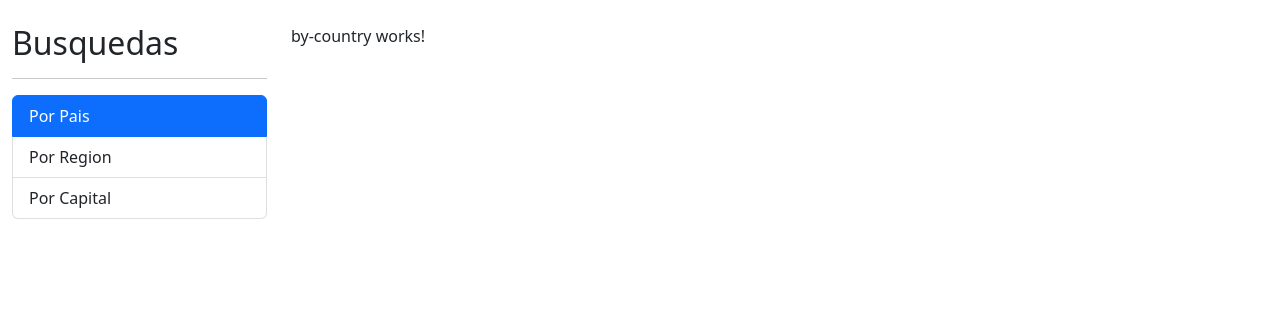
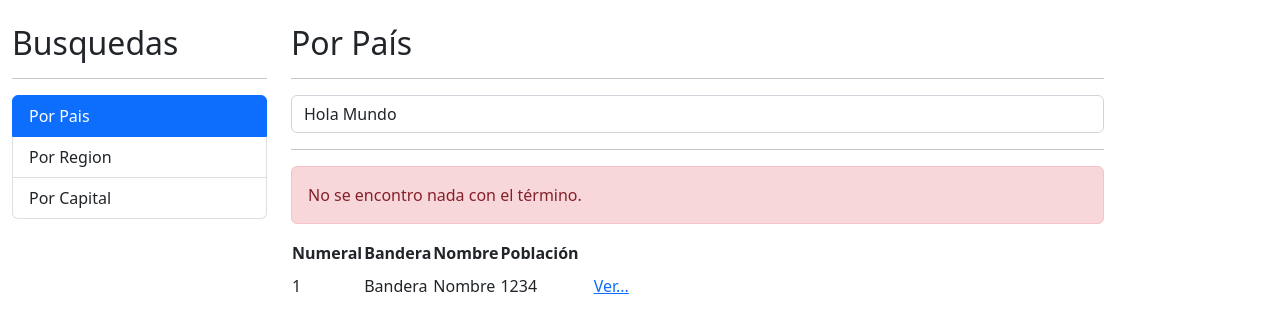
Before and after one commit to CristinaOsorio/paisesApp, an Angular app: page / in a window 1280 px wide. Shown: the top 330 px of the page. Built offline with nearby package versions, Linux system fonts and the light colour scheme.

Commit message:
Diseño de la vista ByPaisComponent

```diff
--- a/src/app/pais/pages/by-country/by-country.component.html
+++ b/src/app/pais/pages/by-country/by-country.component.html
@@ -1 +1,41 @@
-<p>by-country works!</p>
+<h2>Por País</h2>
+<hr />
+<div class="row">
+  <div class="col">
+    <form autocomplete="off" (ngSubmit)="search()">
+      <input type="text" name="word" class="form-control" [(ngModel)]="word" placeholder="Buscar país">
+    </form>
+  </div>
+</div>
+<hr />
+
+<div class="alert alert-danger">
+  No se encontro nada con el término.
+</div>
+
+<div class="row">
+  <div class="col">
+    <table class="table-hover">
+      <thead>
+        <tr>
+          <th>Numeral</th>
+          <th>Bandera</th>
+          <th>Nombre</th>
+          <th>Población</th>
+          <th></th>
+        </tr>
+      </thead>
+      <tbody>
+        <tr>
+          <td>1</td>
+          <td>Bandera</td>
+          <td>Nombre</td>
+          <td>1234</td>
+          <td>
+            <a href="/pais/españa" class="btn btn-link">Ver...</a>
+          </td>
+        </tr>
+      </tbody>
+    </table>
+  </div>
+</div>
--- a/src/app/pais/pages/by-country/by-country.component.ts
+++ b/src/app/pais/pages/by-country/by-country.component.ts
@@ -1,4 +1,4 @@
-import { Component, OnInit } from '@angular/core';
+import { Component } from '@angular/core';
 
 @Component({
   selector: 'app-by-country',
@@ -6,11 +6,14 @@
   styles: [
   ]
 })
-export class ByCountryComponent implements OnInit {
+export class ByCountryComponent {
+  word: string = 'Hola Mundo';
+
 
   constructor() { }
 
-  ngOnInit(): void {
+  search() {
+    console.log(this.word);
   }
 
 }
--- a/src/app/pais/pais.module.ts
+++ b/src/app/pais/pais.module.ts
@@ -1,5 +1,6 @@
 import { NgModule } from '@angular/core';
 import { CommonModule } from '@angular/common';
+import { FormsModule } from '@angular/forms';
 import { ByCapitalComponent } from './pages/by-capital/by-capital.component';
 import { ByCountryComponent } from './pages/by-country/by-country.component';
 import { ByRegionComponent } from './pages/by-region/by-region.component';
@@ -15,7 +16,8 @@
     SeeCountryComponent
   ],
   imports: [
-    CommonModule
+    CommonModule,
+    FormsModule
   ],
   exports: [
     ByCapitalComponent,
```
